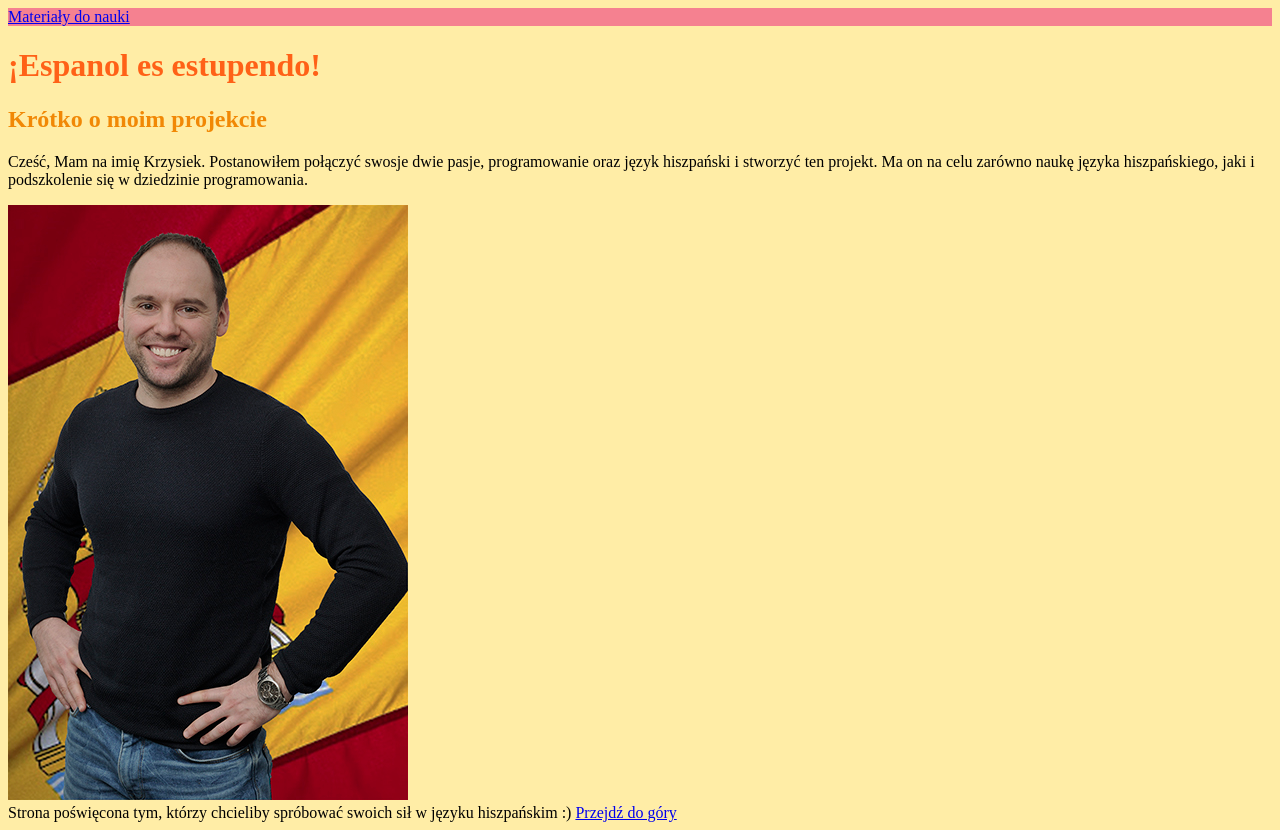
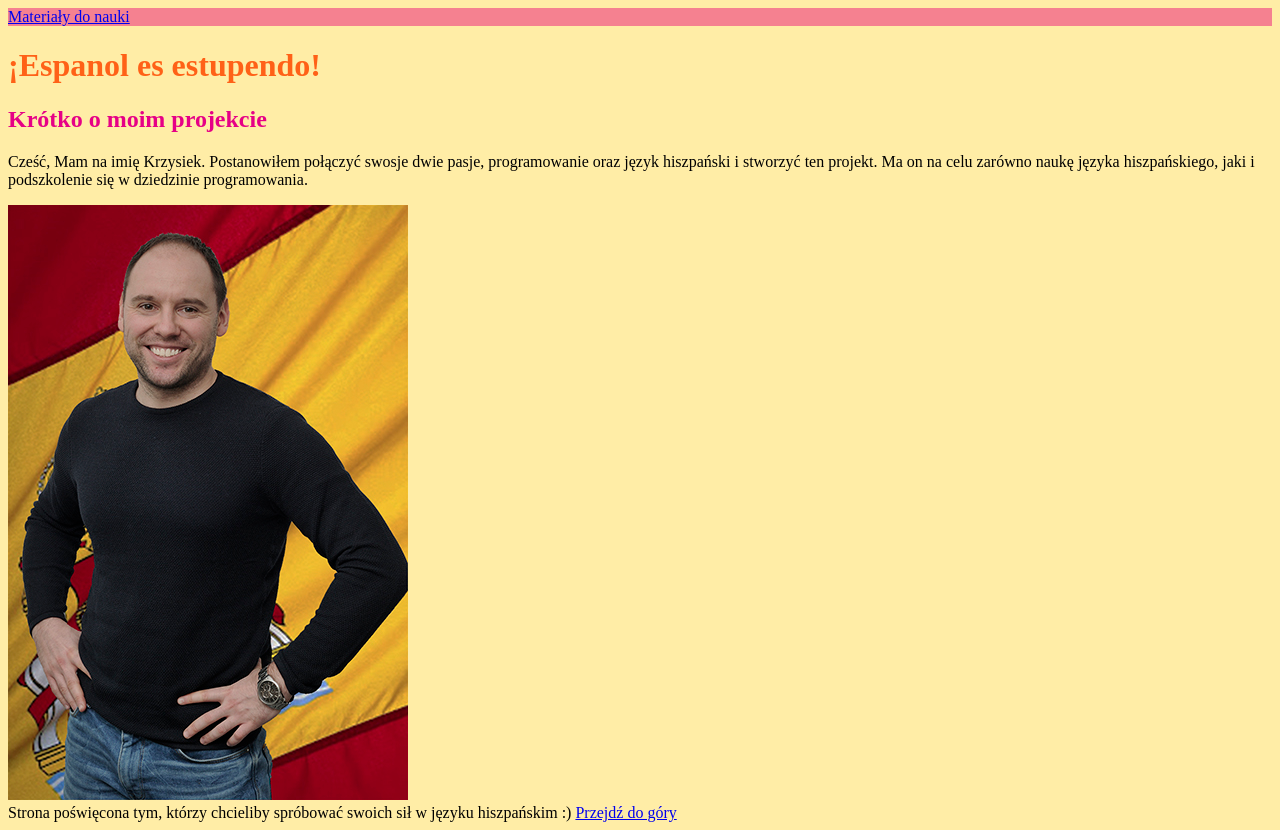
Before and after one commit to KrzysztofIwaszkiewicz/project, a plain HTML site: page index.html in a window 1280 px wide. Drawn offline with Linux system fonts and the light colour scheme.

Commit message:
new heading style for secondaty-heading

```diff
--- a/style.css
+++ b/style.css
@@ -4,7 +4,7 @@
 }
 
 .secondary-heading {
-    color: #F18805;
+    color: rgb(230, 0, 134);
 }
 
 body {
```
